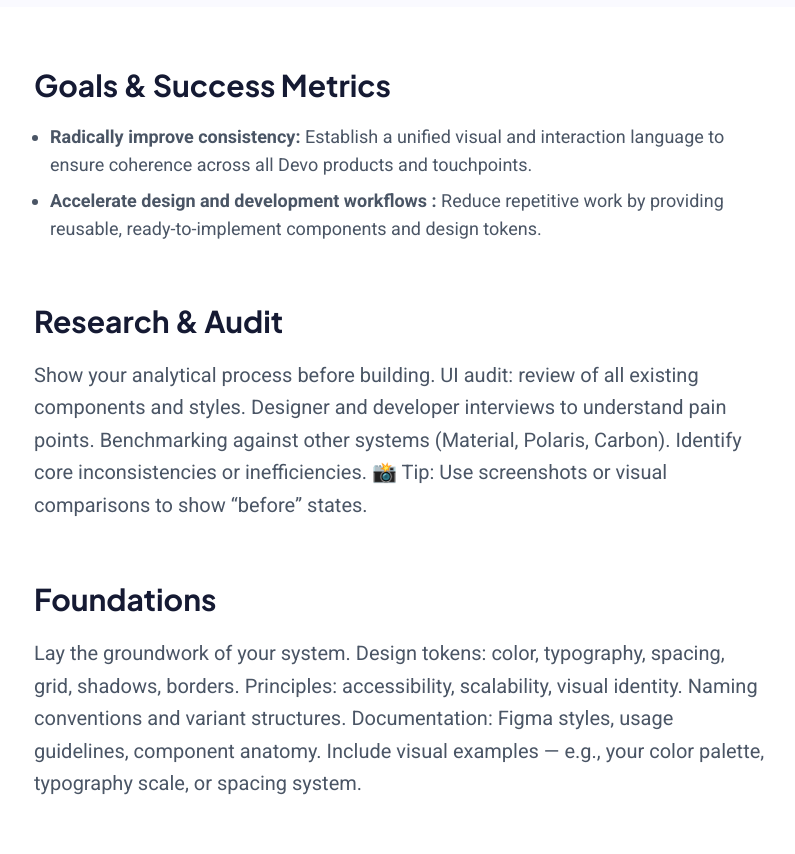
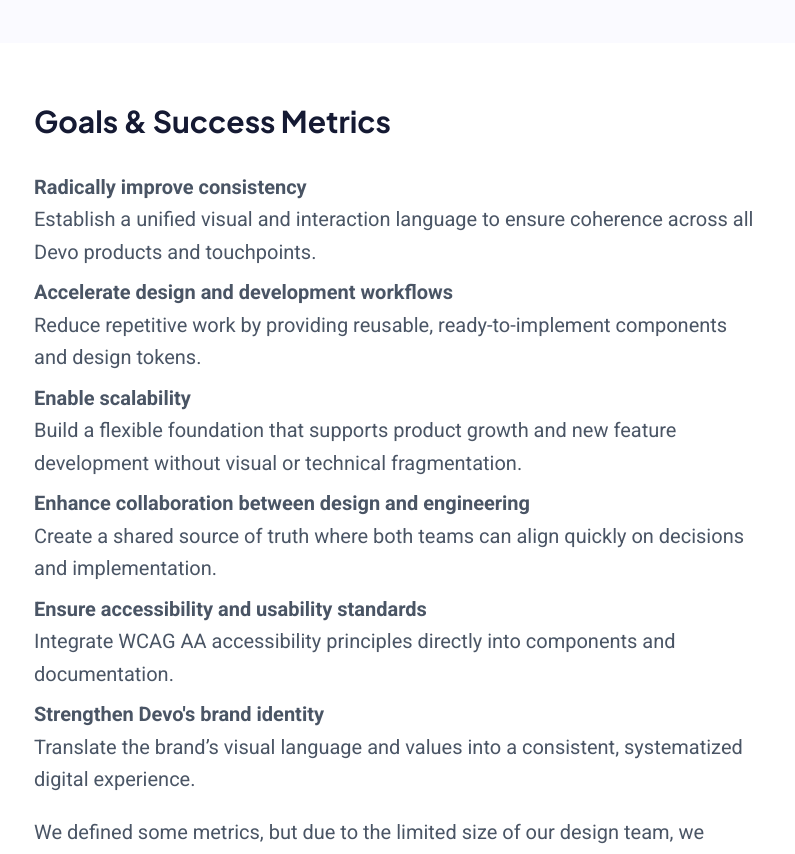
Before and after one commit to joseandresgranero/portfolio, a Next.js app: page /projects/genesys-design-system in a window 1280 px wide. Shown: the part 1920-2774 px from the top of the page, without its empty margins (46-841 px from the left). Built offline with nearby package versions, Linux system fonts and the light colour scheme.

Commit message:
Changes for header and hero and new contents

```diff
--- a/src/app/about/page.tsx
+++ b/src/app/about/page.tsx
@@ -61,10 +61,11 @@
           </ArticleParagraph>
           <ArticleParagraph>
             Expert in prototyping with Figma, design systems, HTML5, CSS3/SASS,
-            design tokens, and responsive design. I lead projects end-to-end,
-            from UX research to front-end development, with a strong focus on
-            visual consistency, performance, and user experience. Experienced
-            leading teams and setting design standards in Agile environments.
+            CSS in JS, PostCSS, design tokens, and responsive design. I lead
+            projects end-to-end, from UX research to front-end development, with
+            a strong focus on visual consistency, performance, and user
+            experience. Experienced leading teams and setting design standards
+            in Agile environments.
           </ArticleParagraph>
         </ArticleSection>
         <a
@@ -174,7 +175,7 @@
               </li>
               <li>
                 <strong>
-                  Bachelor's Degree in n Advertising and Public Relations
+                  Bachelor's Degree in Advertising and Public Relations
                 </strong>
                 <p className="text-lg text-gray-500 italic mb-4">
                   2001-2005 / University of Seville
--- a/src/app/components/Article/ArticleHeading.tsx
+++ b/src/app/components/Article/ArticleHeading.tsx
@@ -11,7 +11,7 @@
   children,
   htmlTag = "h2",
   size,
-  spacing = "mb-5",
+  spacing = "mb-8",
 }) => {
   const HtmlTag = htmlTag as React.ElementType;
   const SIZE_CLASSES = {
--- a/src/app/components/Article/ArticleList.tsx
+++ b/src/app/components/Article/ArticleList.tsx
@@ -1,8 +1,18 @@
 import * as React from "react";
 
-export const ArticleList = ({ children }: { children?: React.ReactNode }) => {
+export const ArticleList = ({
+  children,
+  noBullets,
+}: {
+  children?: React.ReactNode;
+  noBullets?: boolean;
+}) => {
   return (
-    <ul className="text-lg list-outside pl-4 flex flex-col gap-2 list-disc">
+    <ul
+      className={`${
+        noBullets ? "" : "list-outside list-disc pl-4 "
+      } flex flex-col gap-2 mb-5`}
+    >
       {children}
     </ul>
   );
--- a/src/app/components/Header.tsx
+++ b/src/app/components/Header.tsx
@@ -25,7 +25,7 @@
 
   return (
     <header
-      className={`flex items-center justify-between px-[var(--padding-x-base)] md:px-[var(--padding-x-base-md)] h-[var(--header-height)] bg-[var(--header-bg-color)] text-[var(--header-text-color)]`}
+      className={`header flex items-center justify-between px-[var(--padding-x-base)] md:px-[var(--padding-x-base-md)] h-[var(--header-height)] bg-[var(--header-bg-color)] text-[var(--header-text-color)]`}
     >
       <Link href="/" className="flex items-center h-full pr-4 space-x-3">
         <span className="font-featured font-medium text-2xl transition-[font-size] duration-300 ease-in-out">
@@ -62,7 +62,7 @@
                 className={`${
                   pathname === link.href
                     ? "font-bold text-[var(--header-text-color)] border-b-4 pb-1 transition transition-border duration-300 ease-in-out"
-                    : "text-[var(--header-text-color)] border-transparent pb-1 transition transition-border duration-300 ease-in-out hover:border-b-4 hover:border-gray-500"
+                    : "text-[var(--header-text-color)] border-transparent pb-1 transition transition-border duration-300 ease-in-out hover:border-b-4 hover:border-white/20"
                 }`}
               >
                 {link.label}
--- a/src/app/components/HeroSection.tsx
+++ b/src/app/components/HeroSection.tsx
@@ -1,10 +1,16 @@
 "use client";
 
 import { motion } from "framer-motion";
+import * as React from "react";
 
 export default function HeroSection() {
+  React.useEffect(() => {
+    document.body.classList.add("home");
+    return () => document.body.classList.remove("home");
+  }, []);
+
   return (
-    <section className="flex flex-col justify-center bg-[var(--hero-bg-color)] lg:h-[var(--hero-height)] px-[var(--padding-x-base)] md:px-[var(--padding-x-base-md)] py-10 bg-gradient-to-b from-[var(--primary-color)] to-[var(--primary-color-weak)]">
+    <section className="flex flex-col justify-center bg-[var(--hero-bg-color)] lg:h-[calc(var(--hero-height)+var(--header-height))] lg:pb-0 lg:pt-[var(--header-height)] px-[var(--padding-x-base)] md:px-[var(--padding-x-base-md)] py-10 bg-gradient-to-r from-[var(--primary-color)] to-[var(--primary-color-weakest)] animate-gradient">
       <motion.h1
         className="text-[2.2rem] leading-[1.4] mb-4 text-[var(--hero-text-color)] max-w-[var(--max-width-text-sm)]"
         initial={{ opacity: 0, y: -20 }}
--- a/src/app/globals.css
+++ b/src/app/globals.css
@@ -15,6 +15,7 @@
   --font-mono: var(--font-roboto-mono);
   --primary-00: #e2e8ff;
   --primary-color: #273469;
+  --primary-color-weakest: #7b89c9;
   --primary-color-weaker: #4154ac;
   --primary-color-weak: #303f85;
   --primary-color-strong: #151a33;
@@ -23,7 +24,7 @@
   --header-height: 98px;
   --header-height-compact: 64px;
   --header-text-color: #fff;
-  --header-bg-color: var(--primary-color-strong);
+  --header-bg-color: var(--primary-color-weak);
   --hero-bg-color: var(--primary-color);
   --hero-text-color: var(--secondary-color);
   --hero-height: 300px;
@@ -57,3 +58,26 @@
     @apply text-xl;
   }
 }
+
+@layer utilities {
+  @keyframes gradient-move {
+    0% {
+      background-position: 0% 50%;
+    }
+    50% {
+      background-position: 75% 50%;
+    }
+    100% {
+      background-position: 0% 50%;
+    }
+  }
+
+  .animate-gradient {
+    background-size: 150% 150%;
+    animation: gradient-move 6s ease infinite;
+  }
+
+  .home .header {
+    @apply absolute w-full inset-0 bg-black/40;
+  }
+}
--- a/src/app/projects/genesys-design-system/page.tsx
+++ b/src/app/projects/genesys-design-system/page.tsx
@@ -86,25 +86,110 @@
         </div>
       </ArticleSection>
       <ArticleSection heading="Goals & Success Metrics">
-        <ArticleList>
+        <ArticleList noBullets>
           <li>
-            <strong>Radically improve consistency:</strong> Establish a unified
-            visual and interaction language to ensure coherence across all Devo
-            products and touchpoints.
+            <strong>Radically improve consistency</strong>
+            <p>
+              Establish a unified visual and interaction language to ensure
+              coherence across all Devo products and touchpoints.
+            </p>
           </li>
           <li>
-            <strong>Accelerate design and development workflows :</strong>{" "}
+            <strong>Accelerate design and development workflows</strong>
+            <p>
               Reduce repetitive work by providing reusable, ready-to-implement
               components and design tokens.
+            </p>
           </li>
+          <li>
+            <strong>Enable scalability</strong>
+            <p>
+              Build a flexible foundation that supports product growth and new
+              feature development without visual or technical fragmentation.
+            </p>
+          </li>
+          <li>
+            <strong>
+              Enhance collaboration between design and engineering
+            </strong>
+            <p>
+              Create a shared source of truth where both teams can align quickly
+              on decisions and implementation.
+            </p>
+          </li>
+          <li>
+            <strong>Ensure accessibility and usability standards</strong>
+            <p>
+              Integrate WCAG AA accessibility principles directly into
+              components and documentation.
+            </p>
+          </li>
+          <li>
+            <strong>Strengthen Devo's brand identity</strong>
+            <p>
+              Translate the brand’s visual language and values into a
+              consistent, systematized digital experience.
+            </p>
+          </li>
+        </ArticleList>
+        <ArticleParagraph>
+          We defined some metrics, but due to the limited size of our design
+          team, we weren’t able to conduct extensive testing or research to
+          audit them. These were our success metrics:
+        </ArticleParagraph>
+        <ArticleList>
+          <li>40% reduction in design & implementation time.</li>
+          <li>90% of engineering teams actively using the design system.</li>
+          <li>
+            80% reduction in one-off or inconsistent UI components (excluding
+            vertical applications).
+          </li>
+          <li>
+            100% compliance with WCAG AA (excluding vertical applications).
+          </li>
+          <li>
+            Designer–developer alignment satisfaction: {">"}8/10 (survey).
+          </li>
+          <li>90% component documentation completeness.</li>
         </ArticleList>
       </ArticleSection>
       <ArticleSection heading="Research & Audit">
+        <ArticleParagraph>
           Show your analytical process before building. UI audit: review of all
           existing components and styles. Designer and developer interviews to
           understand pain points. Benchmarking against other systems (Material,
           Polaris, Carbon). Identify core inconsistencies or inefficiencies. 📸
           Tip: Use screenshots or visual comparisons to show “before” states.
+        </ArticleParagraph>
+        <ArticleParagraph>
+          Una vez iniciado el proceso de creación, decidimos revisar lo que
+          hacían otras compañías y grandes sistemas de diseño ya instaurados:
+          Carbon, Material, Spectrum... etc.
+        </ArticleParagraph>
+        <ArticleParagraph>
+          En base a todo ese benchmarking pudimos afinar mejor la estrutura de
+          nuestra documentación en Storybook y nuestro sistema en Figma, elegir
+          qué components debíamos priorizar y cómo organizarlos, y definir
+          mejores prácticas para accesibilidad y escalabilidad.
+        </ArticleParagraph>
+        <ArticleParagraph>
+          Por otro lado, mantuvimos estrecha conversación con los
+          desarrolladores para entender sus necesidades y limitaciones técnicas,
+          y entre nosotros mismos en el equipo de diseño para conocer los flujos
+          de trabajo y retos diarios. Esto nos permitió crear un sistema que
+          realmente respondiera a las necesidades de ambos equipos. Sobre todo,
+          nos enfocamos en als necesidades de los desarrolladores, ya que eran
+          los principales usuarios del sistema.
+        </ArticleParagraph>
+        <ArticleParagraph>
+          Del mismo modo, realizamos una auditoría exhaustiva de la UI existente
+          para identificar inconsistencias visuales y de interacción.
+          Básicamente, se hizo un inventario de los componentes que ya se usaban
+          en la aplicación, desechando duplicidades y detectando qué carencias
+          existína. Esto nos ayudó a priorizar qué componentes debíamos abordar
+          primero y a establecer una línea base clara para el diseño del
+          sistema.
+        </ArticleParagraph>
       </ArticleSection>
       <ArticleSection heading="Foundations">
         Lay the groundwork of your system. Design tokens: color, typography,
```
Also changed, not shown: 1 other file (tests, documents, lock files or other folders). Lines whose indentation alone changed are shown as unchanged.
